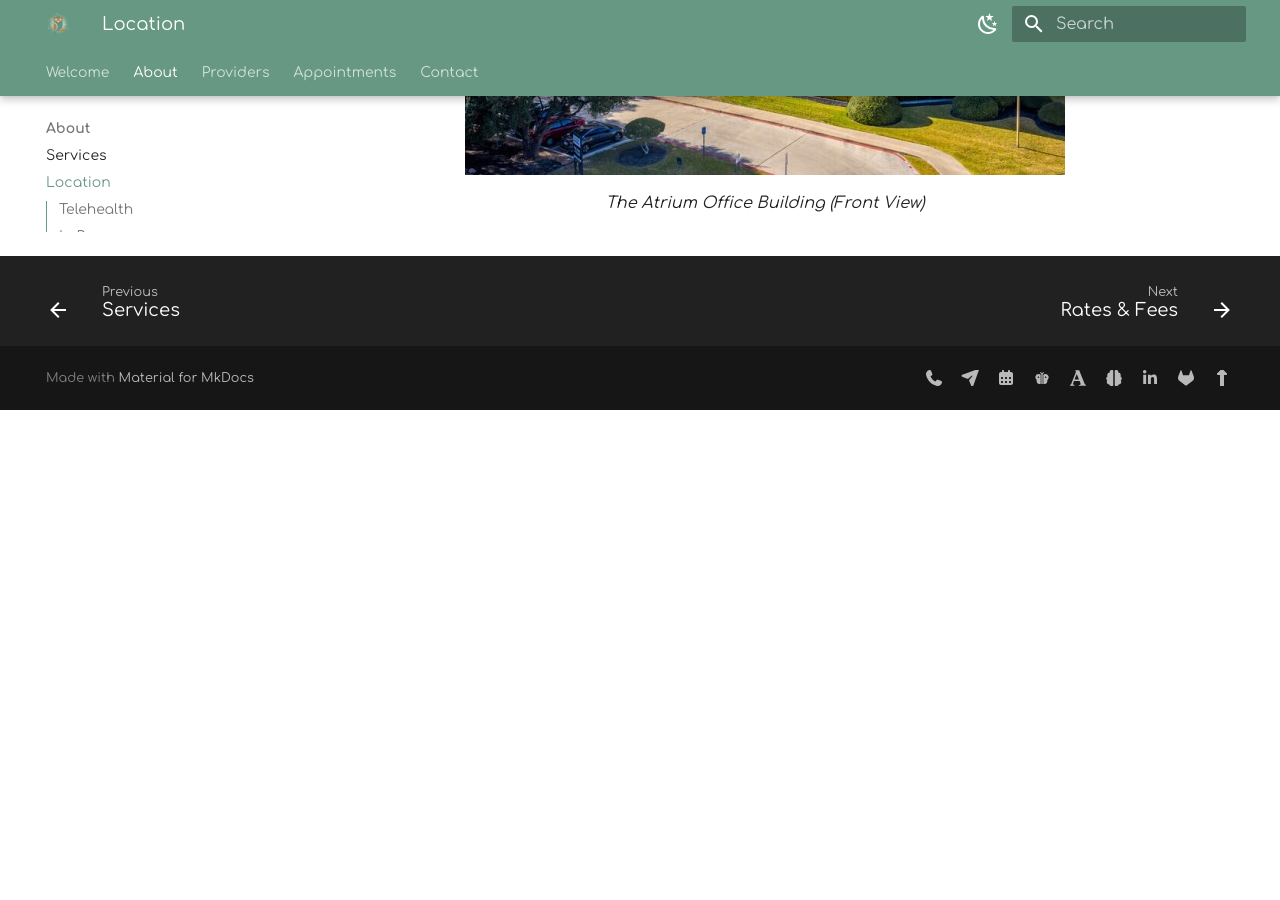
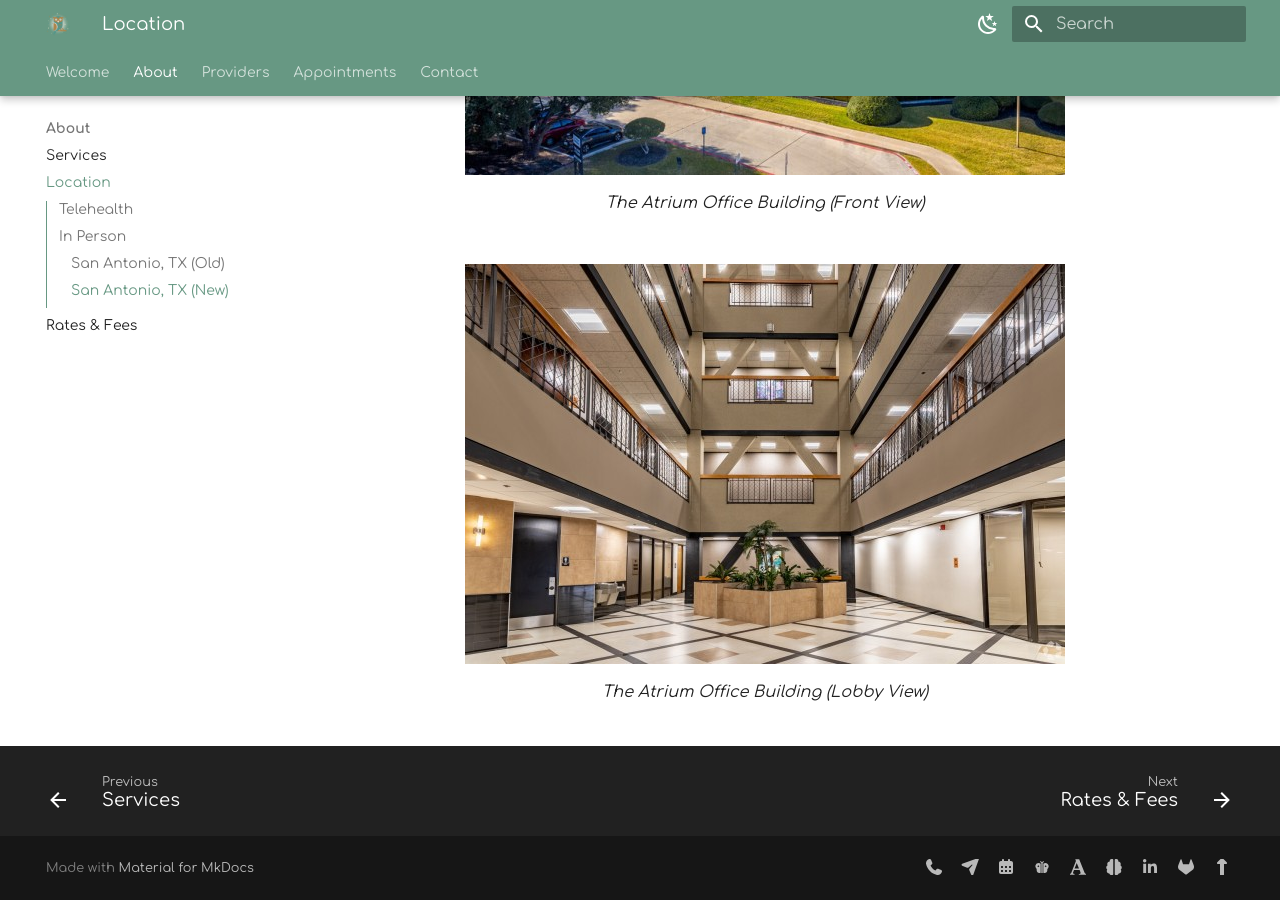
Before and after one commit to motm-therapy/website, an MkDocs documentation site: the page built from docs/location.md, in a window 1280 px wide and 900 px high, scrolled down 3281 px. Built offline with MkDocs 1.6.1 and Material for MkDocs 9.7.7, drawn with Linux system fonts in a browser that asks for light colours; plug-ins that fetch from the network failed and are left out; before the commit the page ends 3691 px from its top, so only the background shows below that.

Commit message:
Add Atrium Lobby picture

```diff
--- a/docs/location.md
+++ b/docs/location.md
@@ -78,3 +78,8 @@ This office is located on the second floor, in suite 203, of the Atrium building
   ![The Atrium Office - Front](assets/atrium-front.jpg){ height="450" width="600" }
   <figcaption>The Atrium Office Building (Front View)</figcaption>
 </figure>
+
+<figure markdown>
+  ![The Atrium Office - Lobby](assets/atrium-lobby.jpg){ height="450" width="600" }
+  <figcaption>The Atrium Office Building (Lobby View)</figcaption>
+</figure>
```
Also changed, not shown: docs/assets/atrium-lobby.jpg (added).
